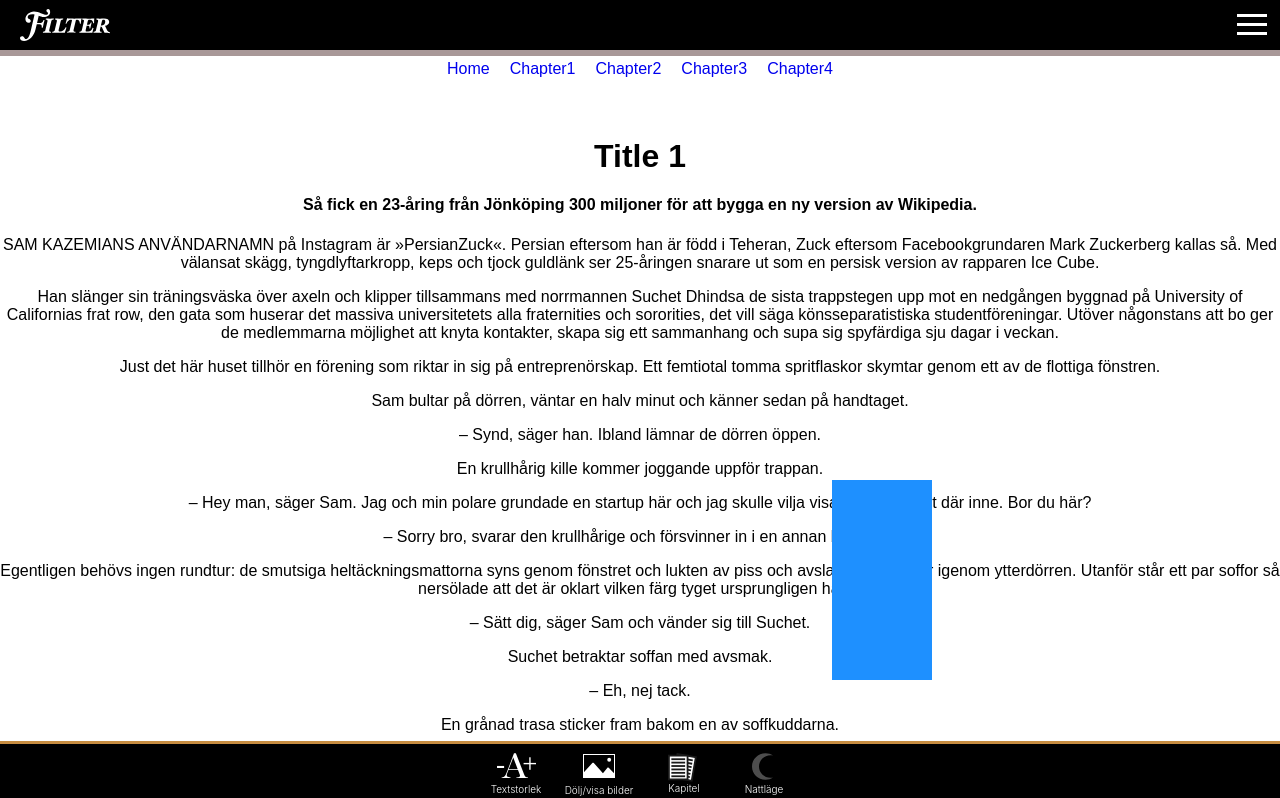
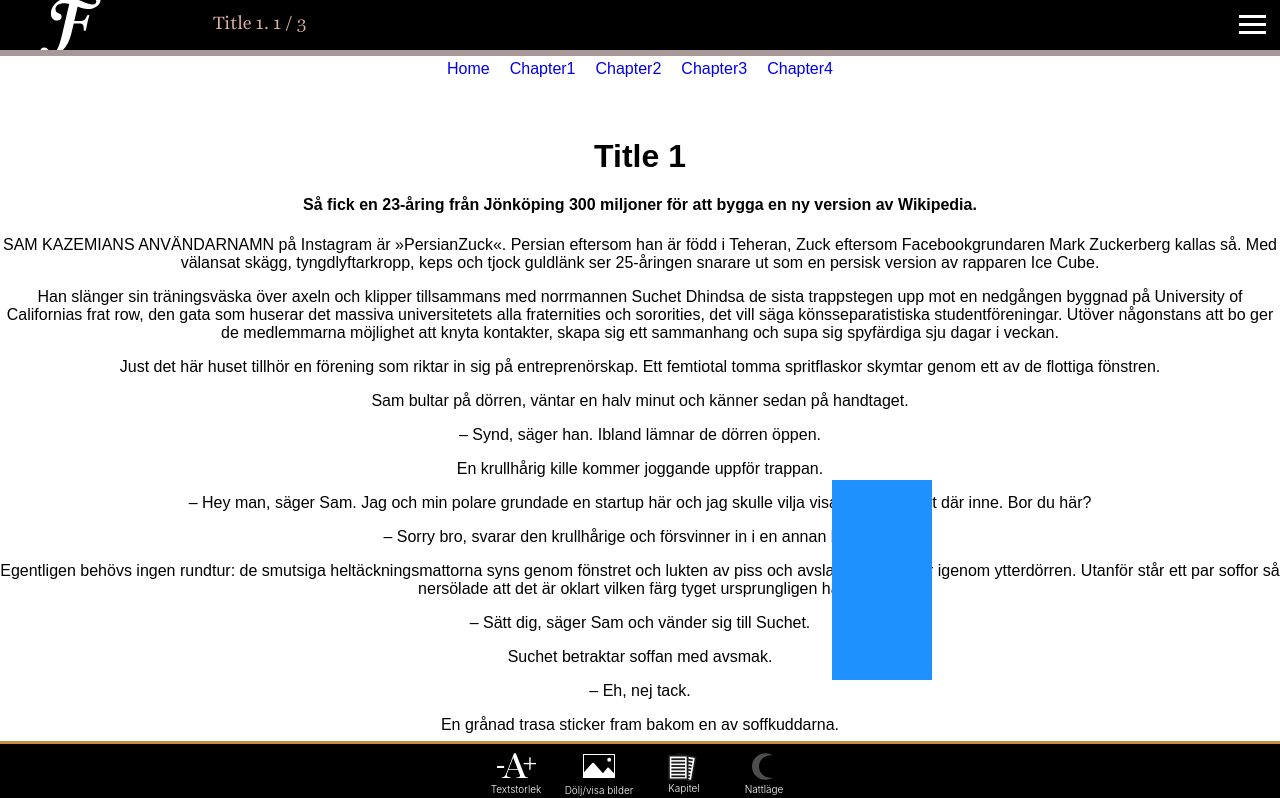
Before and after one commit to HenrikBielsten/filter, a React (Create React App) app in the folder filter/: page /chapter1 in a window 1280 px wide. Shown: the top 798 px of the page. Built offline with nearby package versions, Linux system fonts and the light colour scheme.

Commit message:
fixed so the header receives props, so that the logo can change dependent where you are

```diff
--- a/filter/src/components/Chapter1/Chapter1.js
+++ b/filter/src/components/Chapter1/Chapter1.js
@@ -29,10 +29,17 @@ class Chapter1 extends Component{
   render() {
 
     const article = this.state.articles[0];
-
     return (
       <div className={`chapterOne ${this.state.togglemenus}`} onClick={this.toggleMenu}>
-        <Header menuHidden={this.state.togglemenus} />
+        <Header
+          menuHidden={this.state.togglemenus}
+          src={window.location.origin + '/icons/Filter_logo_F_white.svg'} mode='fit'
+          title={article.title}
+          dot={`.`}
+          id={article.chapter}
+          extra={`/`}
+          lastid={this.state.articles.length}
+        />
         <ProgressBar menuHidden={this.state.togglemenus} />
         <Title title={article.title} />
         <Ingress ingress={article.ingress} />
--- a/filter/src/components/Header/Header.js
+++ b/filter/src/components/Header/Header.js
@@ -1,5 +1,6 @@
 import React, { Component } from "react";
-import './index.css';
+import "./index.css";
+
 class Header extends Component {
   constructor(props) {
    super(props);
@@ -16,14 +17,32 @@ class Header extends Component {
  onClick = (e) => {
  e.stopPropagation();
  }
+render() {
+  let {mode, src, height, width, style, ...props} = this.props;
+  let modes = {
+    'fill': 'cover',
+    'fit': 'contain'
+  };
+  let size = modes[mode] || 'contain';
 
-render() {
+  let defaults = {
+    height: height || `${8}vh`,
+    width: width || `${8}vw`,
+  }
+
+  let important = {
+    backgroundImage: `url("${src}")`,
+    backgroundSize: size,
+    backgroundPosition: 'center center',
+    backgroundRepeat: 'no-repeat',
+  };
   return (
     <div
       onClick={this.onClick}
       className={`wrapper ${this.props.menuHidden}`}>
       <div className="header">
-        <img className="logo" src={window.location.origin + '/images/Filter_logo.svg'}  alt="logo"/>
+        <div className="logo" {...props} style={{...defaults, ...style, ...important}} />
+        <div className="titleAndNumber"> {this.props.title}{this.props.dot} {this.props.id} {this.props.extra} {this.props.lastid} </div>
         <div
         className="hamburger" >
           <div
--- a/filter/src/components/Header/index.css
+++ b/filter/src/components/Header/index.css
@@ -6,6 +6,12 @@
   -webkit-transition: 0.3s transform;
   -moz-transition: 0.3s transform;
   -o-transition: 0.3s transform;
+}
+.wrapper.false{
+  transform: translateY(-100%);
+  -webkit-transform: translateY(-100%);
+  -moz-transform: translateY(-100%);
+  -o-transform: translateY(-100%);
 }
 .logo {
   height: 32px;
@@ -19,7 +25,6 @@
   height: 50px;
   width: 100%;
   background-color: black;
-  color: white;
 }
 .hamburger {
   position: absolute;
@@ -35,20 +40,24 @@
   border-radius: 50%;
 }
 .bars, .bars2, .bars3  {
-  width: 30px;
+  width: 27px;
   height: 3px;
   cursor: pointer;
   transition: 1s;
   background-color: white;
-  margin-bottom: 6px;
+  margin-bottom: 5px;
 }
 .bars.Active {
   background-color: #D8AD9C;
   transition: 1s;
 }
-.wrapper.false{
-  transform: translateY(-100%);
-  -webkit-transform: translateY(-100%);
-  -moz-transform: translateY(-100%);
-  -o-transform: translateY(-100%);
+.titleAndNumber {
+  height: 21px;
+  width: 235px;
+  margin-left: 19.7px;
+  color: #DAB0A0;
+  font-family: 'HarrietText-Regular';
+  font-size: 18px;
+  line-height: NaNpx;
+  margin-bottom: 10px;
 }
--- a/filter/src/components/Home/Home.js
+++ b/filter/src/components/Home/Home.js
@@ -5,7 +5,7 @@ class Home extends Component {
 
     return (
       <div className="parties">
-        <Header />
+        <Header src={window.location.origin + '/images/Filter_logo.svg'} mode='fit' height={'14vh'} width={'14vh'}  />
         <h1>Home</h1>
       </div>
     );
```
Also changed, not shown: filter/public/icons/Filter_logo_F_white.svg (added).
